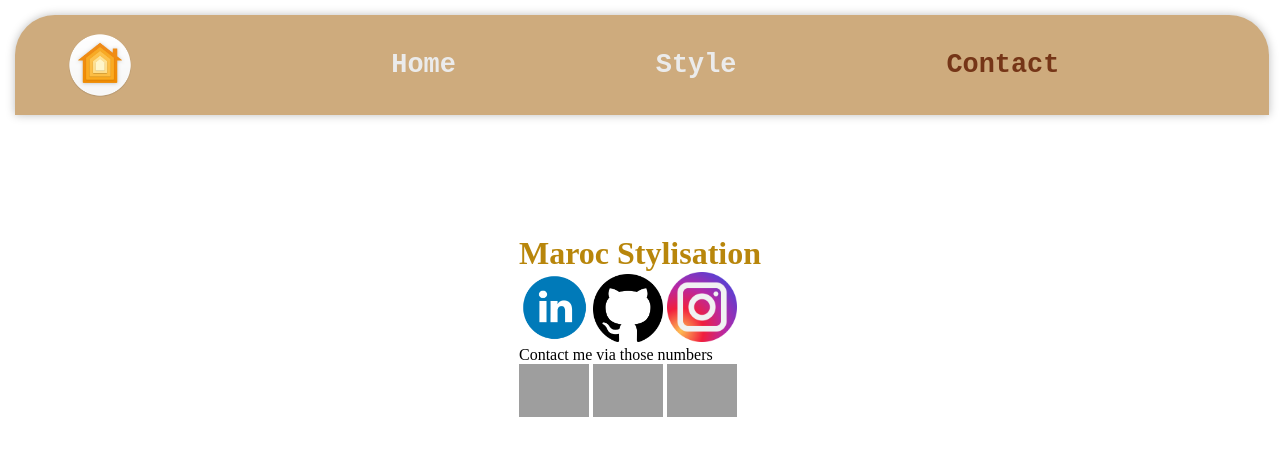
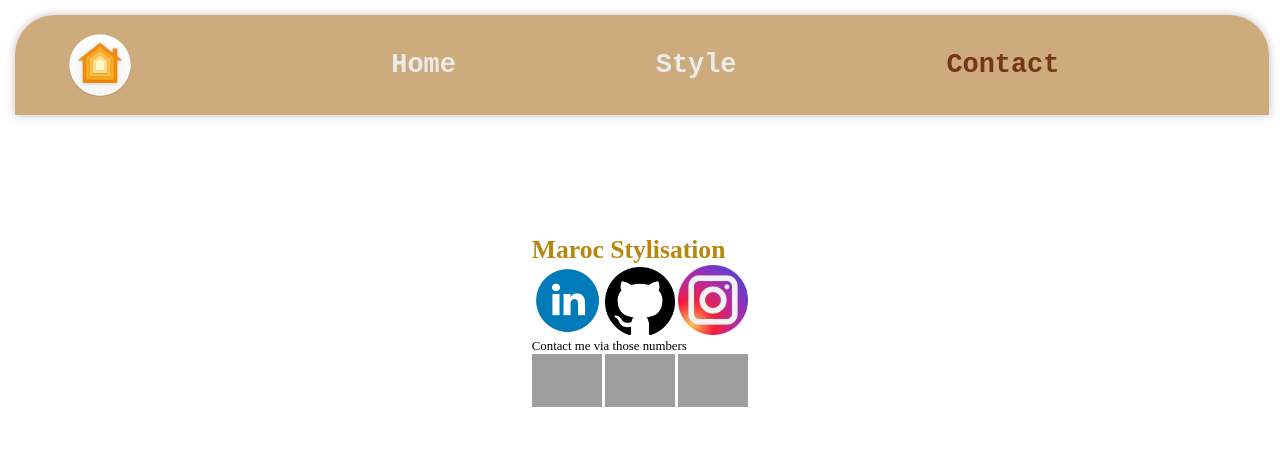
Before and after one commit to christian0015/home, a plain HTML site: page contact.html in a window 1280 px wide. Drawn offline with Linux system fonts and the light colour scheme; grey boxes are pictures that could not be loaded.

Commit message:
Update contact.html

```diff
--- a/contact.html
+++ b/contact.html
@@ -46,7 +46,7 @@
             </nav>
         </header>
     </div>
-    <main>
+    <main style="font-size:80%">
         <div id="container">
             <h1 style="color: darkgoldenrod;">Maroc Stylisation</h1>
             <section>
```
